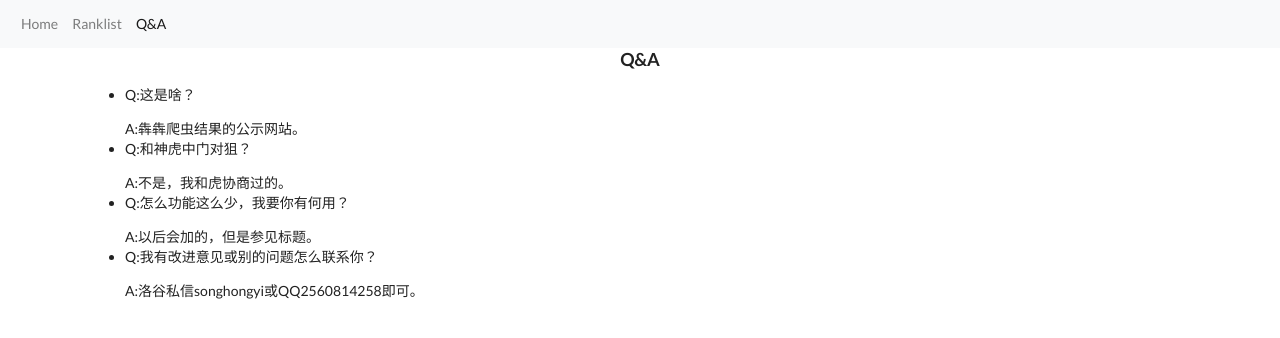
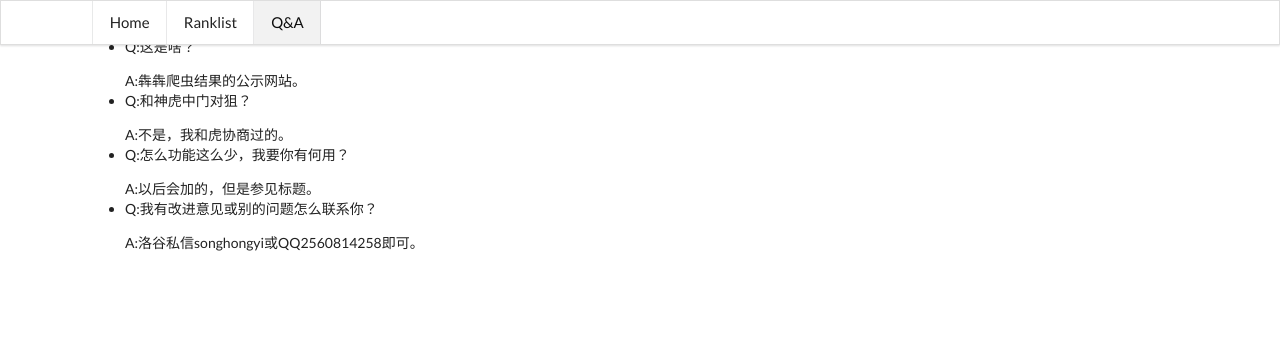
Before and after one commit to william-song-shy/ben-ben-spider, a Flask app: page /help in a window 1280 px wide. Shown: the top 338 px of the page. Run offline with Flask 2, Linux system fonts and the light colour scheme; some libraries are stand-ins or nearby versions.

Commit message:
Change menu

```diff
--- a/templates/base.html
+++ b/templates/base.html
@@ -1,4 +1,4 @@
-{% from 'bootstrap/nav.html' import render_nav_item %}
+{% from 'macros.html' import render_nav_item %}
 {% from 'bootstrap/utils.html' import render_flashed_messages %}
 {% from 'bootstrap/utils.html' import render_messages %}
 <!doctype html>
@@ -13,13 +13,13 @@
 		<script src="{{url_for('static',filename='semantic/semantic.js')}}"></script>
 	</head>
 	<body>
-		<nav class="navbar navbar-expand-lg navbar-light bg-light">
-			<div class="navbar-nav mr-auto">
+		<div class="ui fixed large menu">
+			<div class="ui container">
 				{{ render_nav_item('main', 'Home') }}
 				{{ render_nav_item('ranklist', 'Ranklist') }}
 				{{ render_nav_item('help', 'Q&A') }}
 			</div>
-		</nav>
+		</div>
 		<main class="container">
 	        {{ render_messages(container=False, dismissible=True) }}
 	        {% block content %}{% endblock %}
--- /dev/null
+++ b/templates/macros.html
@@ -0,0 +1,6 @@
+{% macro render_nav_item(endpoint, text, badge='') %}
+    <a class="item {% if request.endpoint and request.endpoint == endpoint %}active{% endif %}"
+       href="{{ url_for(endpoint, **kwargs) }}">
+       {{text}}
+    </a>
+{% endmacro %}
```
